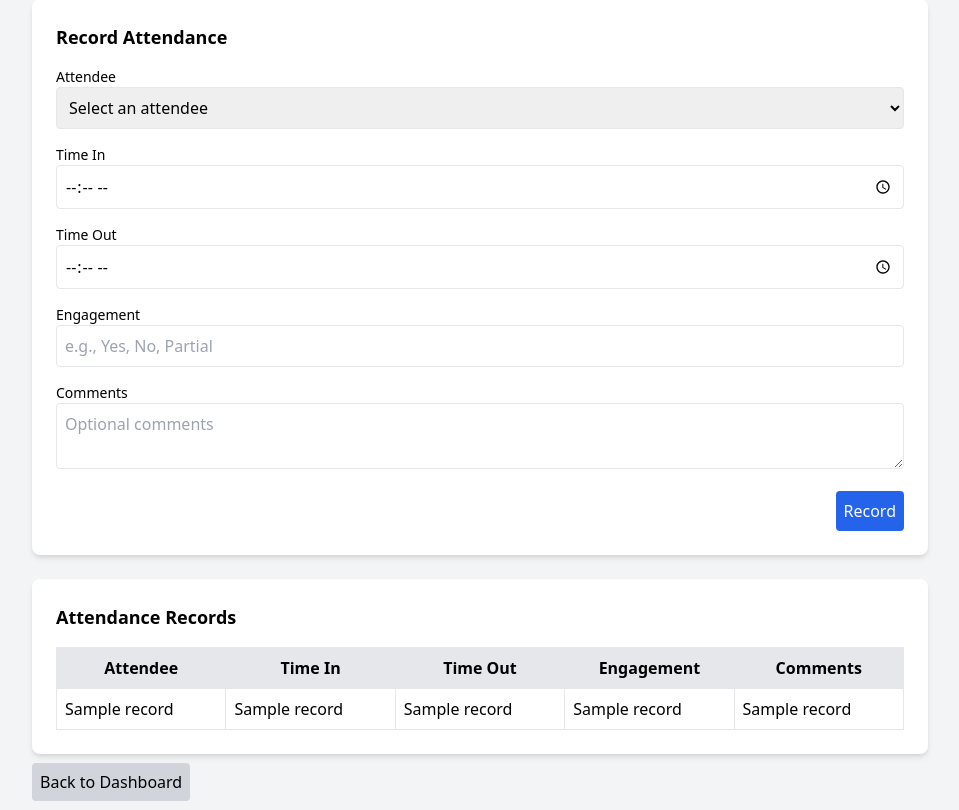
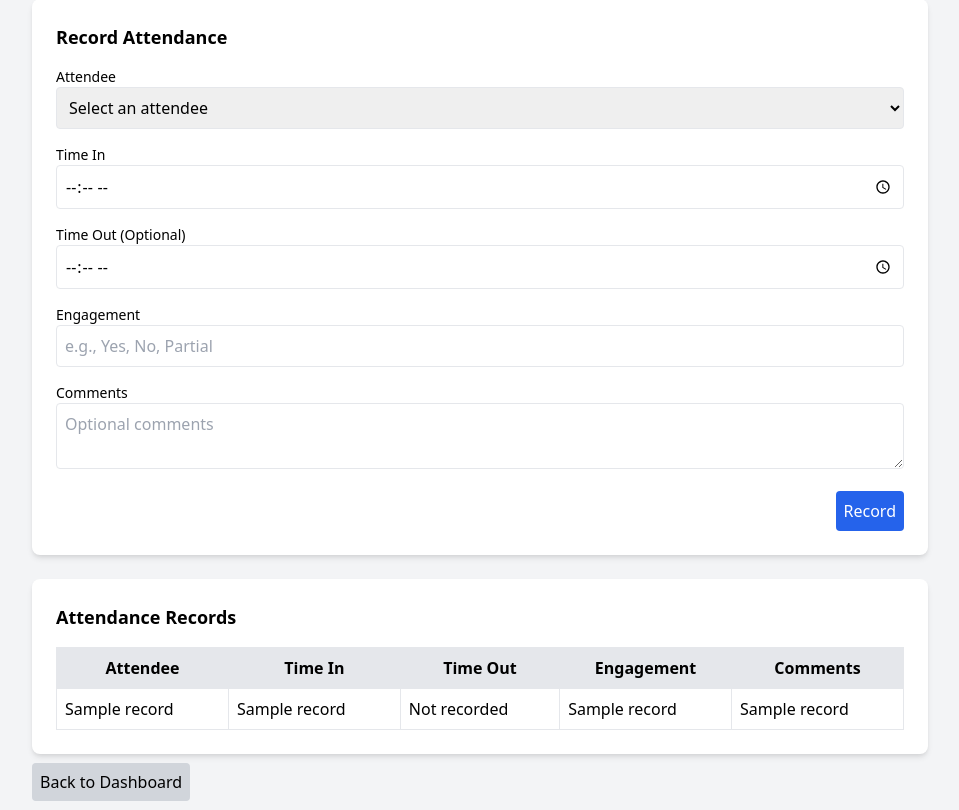
Before and after one commit to lebright85/rwc, a Flask app: template templates/class_attendance.html in a window 1280 px wide. Shown: the part 173-983 px from the top of the page, without its empty margins (160-1119 px from the left). Run offline with Flask 3, Linux system fonts and the light colour scheme; the template is opened without the code that fills it: most values are stand-ins (such as "Sample title", 1, 10 or a date in 2020); parts of the project's set-up code (start-up, migrations or seed data) failed here and were passed over; some libraries are stand-ins or nearby versions.

Commit message:
Update class_attendance.html

```diff
--- a/templates/class_attendance.html
+++ b/templates/class_attendance.html
@@ -24,8 +24,8 @@
                 <input type="time" name="time_in" class="w-full border rounded p-2" required>
             </div>
             <div class="mb-4">
-                <label class="block text-sm font-medium">Time Out</label>
-                <input type="time" name="time_out" class="w-full border rounded p-2" required>
+                <label class="block text-sm font-medium">Time Out (Optional)</label>
+                <input type="time" name="time_out" class="w-full border rounded p-2" placeholder="Optional">
             </div>
             <div class="mb-4">
                 <label class="block text-sm font-medium">Engagement</label>
@@ -63,7 +63,7 @@
                 <tr>
                     <td class="border p-2">{{ record[1] }}</td>
                     <td class="border p-2">{{ record[2] }}</td>
-                    <td class="border p-2">{{ record[3] }}</td>
+                    <td class="border p-2">{{ record[3] or 'Not recorded' }}</td>
                     <td class="border p-2">{{ record[4] }}</td>
                     <td class="border p-2">{{ record[5] }}</td>
                 </tr>
```
